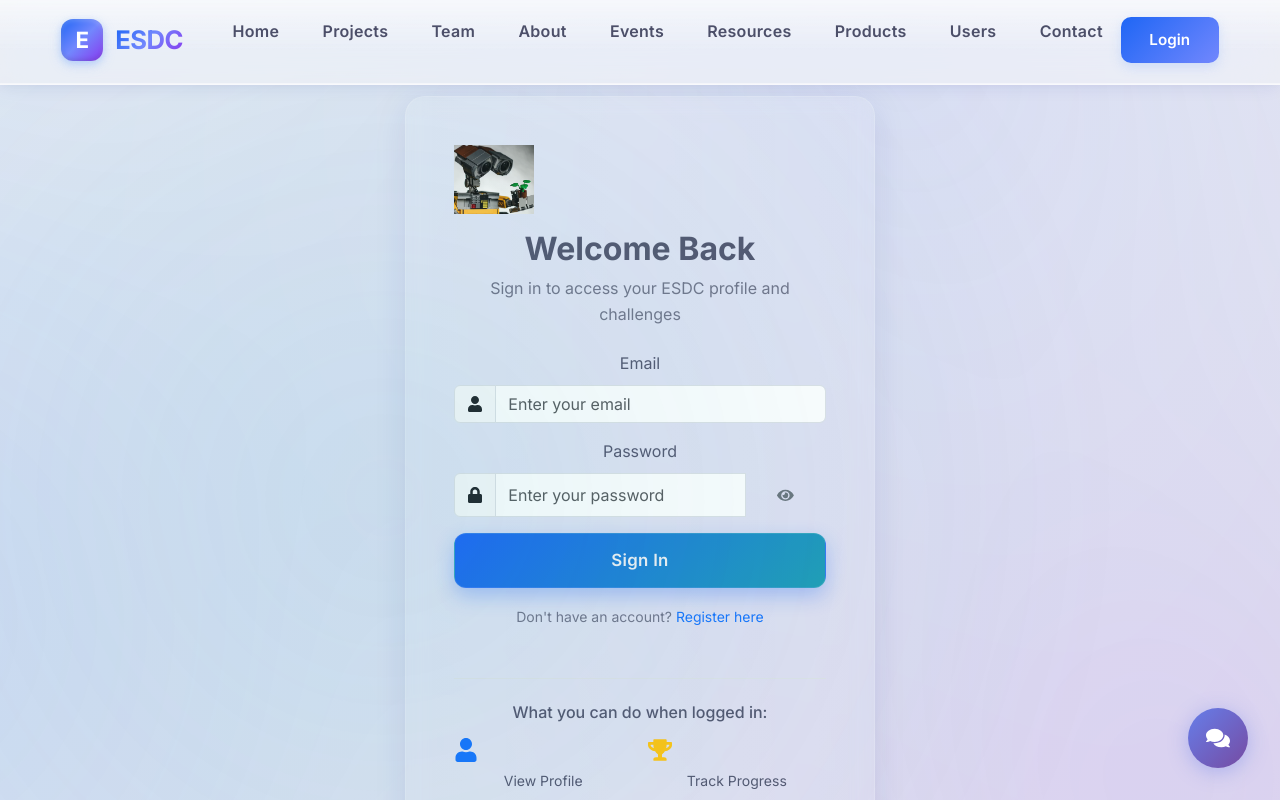
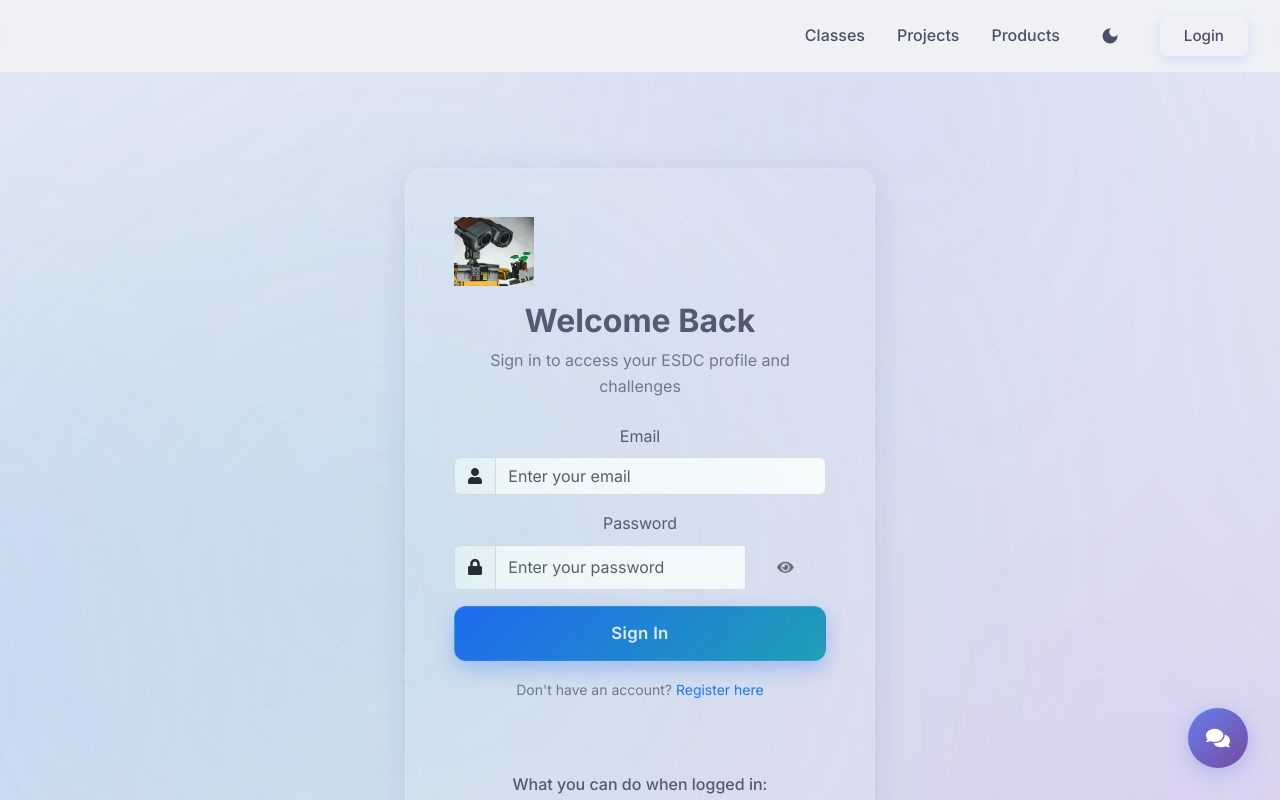
Before and after one commit to aruncs31s/esdc-frontend, a React (Vite) app: page /login in a window 1280 px wide. Shown: the top 800 px of the page. Built offline with nearby package versions, Linux system fonts and the light colour scheme.

Commit message:
new navbar

```diff
--- a/src/App.jsx
+++ b/src/App.jsx
@@ -1,8 +1,8 @@
 import { BrowserRouter as Router, Routes, Route } from 'react-router-dom';
-import { useState, useEffect } from 'react';
 import { AuthProvider } from './contexts/AuthContext';
+import { ThemeProvider } from './contexts/ThemeContext';
 import ProtectedRoute from './components/ProtectedRoute';
-import Navbar from './components/Navbar';
+import Header from './components/Navbar';
 import Home from './pages/Home';
 import Events from './pages/Events';
 import Challenges from './pages/Challenges';
@@ -34,46 +34,10 @@ import SimonGame from './components/games/SimonGame';
 import './index.css';
 
 function App() {
-  const [isDarkMode, setIsDarkMode] = useState(false);
-
-  useEffect(() => {
-    // Initialize theme
-    const prefersDark = window.matchMedia('(prefers-color-scheme: dark)').matches;
-    const storedTheme = localStorage.getItem('theme');
-
-    if (storedTheme === 'dark') {
-      setIsDarkMode(true);
-      document.documentElement.classList.add('dark');
-      document.body.classList.add('dark-mode');
-    } else if (storedTheme === 'light') {
-      setIsDarkMode(false);
-      document.documentElement.classList.remove('dark');
-      document.body.classList.remove('dark-mode');
-    } else if (prefersDark) {
-      setIsDarkMode(true);
-      document.documentElement.classList.add('dark');
-      document.body.classList.add('dark-mode');
-    }
-  }, []);
-
-  const toggleTheme = () => {
-    const newTheme = !isDarkMode;
-    setIsDarkMode(newTheme);
-
-    if (newTheme) {
-      document.documentElement.classList.add('dark');
-      document.body.classList.add('dark-mode');
-      localStorage.setItem('theme', 'dark');
-    } else {
-      document.documentElement.classList.remove('dark');
-      document.body.classList.remove('dark-mode');
-      localStorage.setItem('theme', 'light');
-    }
-  };
-
   return (
     <AuthProvider>
-      <Router>
+      <ThemeProvider>
+        <Router>
         <div className="App">
           <Chatbot />
           <Routes>
@@ -81,153 +45,153 @@ function App() {
             <Route path="/explore" element={<VehicleExplorer />} />
             <Route path="/" element={
               <>
-                <Navbar isDarkMode={isDarkMode} toggleTheme={toggleTheme} />
+                <Header />
                 <Home />
                 <Footer />
               </>
             } />
             <Route path="/login" element={
-              <Login isDarkMode={isDarkMode} toggleTheme={toggleTheme} />
+              <Login />
             } />
             <Route path="/register" element={
-              <Register isDarkMode={isDarkMode} toggleTheme={toggleTheme} />
+              <Register />
             } />
             <Route path="/events" element={
               <>
-                <Navbar isDarkMode={isDarkMode} toggleTheme={toggleTheme} />
+                <Header />
                 <Events />
                 <Footer />
               </>
             } />
             <Route path="/challenges" element={
               <>
-                <Navbar isDarkMode={isDarkMode} toggleTheme={toggleTheme} />
+                <Header />
                 <Challenges />
                 <Footer />
               </>
             } />
             <Route path="/resources" element={
               <>
-                <Navbar isDarkMode={isDarkMode} toggleTheme={toggleTheme} />
+                <Header />
                 <Resources />
                 <Footer />
               </>
             } />
             <Route path="/products" element={
               <>
-                <Navbar isDarkMode={isDarkMode} toggleTheme={toggleTheme} />
+                <Header />
                 <Products />
                 <Footer />
               </>
             } />
             <Route path="/my-products" element={
               <>
-                <Navbar isDarkMode={isDarkMode} toggleTheme={toggleTheme} />
+                <Header />
                 <MyProducts />
                 <Footer />
               </>
             } />
             <Route path="/community-projects" element={
               <>
-                <Navbar isDarkMode={isDarkMode} toggleTheme={toggleTheme} />
+                <Header />
                 <Projects />
                 <Footer />
               </>
             } />
             <Route path="/games" element={
               <>
-                <Navbar isDarkMode={isDarkMode} toggleTheme={toggleTheme} />
+                <Header />
                 <Games />
                 <Footer />
               </>
             } />
             <Route path="/games/snake" element={
               <>
-                <Navbar isDarkMode={isDarkMode} toggleTheme={toggleTheme} />
+                <Header />
                 <SnakeGame />
                 <Footer />
               </>
             } />
             <Route path="/games/tetris" element={
               <>
-                <Navbar isDarkMode={isDarkMode} toggleTheme={toggleTheme} />
+                <Header />
                 <TetrisGame />
                 <Footer />
               </>
             } />
             <Route path="/games/pong" element={
               <>
-                <Navbar isDarkMode={isDarkMode} toggleTheme={toggleTheme} />
+                <Header />
                 <PongGame />
                 <Footer />
               </>
             } />
             <Route path="/games/breakout" element={
               <>
-                <Navbar isDarkMode={isDarkMode} toggleTheme={toggleTheme} />
+                <Header />
                 <BreakoutGame />
                 <Footer />
               </>
             } />
             <Route path="/games/memory" element={
               <>
-                <Navbar isDarkMode={isDarkMode} toggleTheme={toggleTheme} />
+                <Header />
                 <MemoryGame />
                 <Footer />
               </>
             } />
             <Route path="/games/simon" element={
               <>
-                <Navbar isDarkMode={isDarkMode} toggleTheme={toggleTheme} />
+                <Header />
                 <SimonGame />
                 <Footer />
               </>
             } />
             <Route path="/dashboard" element={
               <>
-                <Navbar isDarkMode={isDarkMode} toggleTheme={toggleTheme} />
+                <Header />
                 <Dashboard />
                 <Footer />
               </>
             } />
             <Route path="/leaderboard" element={
               <>
-                <Navbar isDarkMode={isDarkMode} toggleTheme={toggleTheme} />
+                <Header />
                 <Leaderboard />
                 <Footer />
               </>
             } />
             <Route path="/projects" element={
               <>
-                <Navbar isDarkMode={isDarkMode} toggleTheme={toggleTheme} />
+                <Header />
                 <UserProjects />
                 <Footer />
               </>
             } />
             <Route path="/profile" element={
               <>
-                <Navbar isDarkMode={isDarkMode} toggleTheme={toggleTheme} />
-                <UserProfile isDarkMode={isDarkMode} toggleTheme={toggleTheme} />
+                <Header />
+                <UserProfile />
                 <Footer />
               </>
             } />
             <Route path="/profile-card-demo" element={
               <>
-                <Navbar isDarkMode={isDarkMode} toggleTheme={toggleTheme} />
+                <Header />
                 <ProfileCardPage />
                 <Footer />
               </>
             } />
             <Route path="/users" element={
               <>
-                <Navbar isDarkMode={isDarkMode} toggleTheme={toggleTheme} />
+                <Header />
                 <Users />
                 <Footer />
               </>
             } />
             <Route path="/lab" element={
               <>
-                <Navbar isDarkMode={isDarkMode} toggleTheme={toggleTheme} />
+                <Header />
                 <ElectronicsLab />
                 <Footer />
               </>
@@ -235,7 +199,7 @@ function App() {
             <Route path="/admin" element={
               <ProtectedRoute requiredRole="admin">
                 <>
-                  <Navbar isDarkMode={isDarkMode} toggleTheme={toggleTheme} />
+                  <Header />
                   <AdminPanel />
                   <Footer />
                 </>
@@ -244,6 +208,7 @@ function App() {
           </Routes>
         </div>
       </Router>
+      </ThemeProvider>
     </AuthProvider>
   );
 }
--- /dev/null
+++ b/src/components/Header.css
@@ -0,0 +1,166 @@
+/* Header Styles */
+.header {
+  position: sticky;
+  top: 0;
+  z-index: 1000;
+  background: var(--ctp-base);
+  border-bottom: 1px solid var(--ctp-surface0);
+  backdrop-filter: blur(10px);
+  transition: all 0.3s ease;
+}
+
+.header-container {
+  max-width: 1400px;
+  margin: 0 auto;
+  padding: 1rem 2rem;
+  display: flex;
+  justify-content: space-between;
+  align-items: center;
+  gap: 2rem;
+}
+
+.logo {
+  text-decoration: none;
+  color: var(--ctp-text);
+  transition: color 0.3s ease;
+}
+
+.logo:hover {
+  color: var(--ctp-blue);
+}
+
+.logo h1 {
+  margin: 0;
+  font-size: 1.5rem;
+  font-weight: 700;
+  background: linear-gradient(135deg, var(--ctp-blue) 0%, var(--ctp-mauve) 100%);
+  -webkit-background-clip: text;
+  -webkit-text-fill-color: transparent;
+  background-clip: text;
+}
+
+.nav {
+  display: flex;
+  align-items: center;
+  gap: 2rem;
+}
+
+.nav a {
+  text-decoration: none;
+  color: var(--ctp-text);
+  font-weight: 500;
+  transition: color 0.3s ease;
+  position: relative;
+}
+
+.nav a:hover {
+  color: var(--ctp-blue);
+}
+
+.nav a::after {
+  content: '';
+  position: absolute;
+  bottom: -5px;
+  left: 0;
+  width: 0;
+  height: 2px;
+  background: var(--ctp-blue);
+  transition: width 0.3s ease;
+}
+
+.nav a:hover::after {
+  width: 100%;
+}
+
+.admin-link {
+  display: flex;
+  align-items: center;
+  gap: 0.5rem;
+  padding: 0.5rem 1rem;
+  background: var(--ctp-surface0);
+  border-radius: 8px;
+  color: var(--ctp-mauve) !important;
+  transition: all 0.3s ease;
+}
+
+.admin-link:hover {
+  background: var(--ctp-surface1);
+  transform: translateY(-2px);
+}
+
+.theme-toggle {
+  background: var(--ctp-surface0);
+  border: none;
+  border-radius: 8px;
+  padding: 0.5rem;
+  cursor: pointer;
+  display: flex;
+  align-items: center;
+  justify-content: center;
+  color: var(--ctp-text);
+  transition: all 0.3s ease;
+}
+
+.theme-toggle:hover {
+  background: var(--ctp-surface1);
+  transform: scale(1.1);
+}
+
+.profile-button {
+  display: flex;
+  align-items: center;
+  gap: 0.5rem;
+  padding: 0.5rem 1rem;
+  background: var(--ctp-surface0);
+  border: 1px solid var(--ctp-surface1);
+  border-radius: 8px;
+  color: var(--ctp-text);
+  cursor: pointer;
+  transition: all 0.3s ease;
+  font-weight: 500;
+}
+
+.profile-button:hover {
+  background: var(--ctp-surface1);
+  border-color: var(--ctp-blue);
+  transform: translateY(-2px);
+}
+
+.btn-login {
+  display: inline-block;
+  padding: 0.5rem 1.5rem;
+  background: linear-gradient(135deg, var(--ctp-blue) 0%, var(--ctp-mauve) 100%);
+  color: white;
+  text-decoration: none;
+  border-radius: 8px;
+  font-weight: 600;
+  transition: all 0.3s ease;
+}
+
+.btn-login:hover {
+  transform: translateY(-2px);
+  box-shadow: 0 4px 12px rgba(var(--ctp-blue-rgb), 0.3);
+}
+
+/* Responsive styles */
+@media (max-width: 1024px) {
+  .nav {
+    gap: 1.5rem;
+  }
+
+  .logo h1 {
+    font-size: 1.3rem;
+  }
+}
+
+@media (max-width: 768px) {
+  .header-container {
+    padding: 1rem;
+  }
+
+  .nav {
+    display: none;
+  }
+
+  /* Add mobile menu styles here if needed */
+}
--- a/src/components/Login.jsx
+++ b/src/components/Login.jsx
@@ -3,9 +3,11 @@ import { useNavigate, Link } from 'react-router-dom';
 import { FaUser, FaLock, FaEye, FaEyeSlash, FaTrophy, FaCode, FaComments } from 'react-icons/fa';
 import { FiSun, FiMoon } from 'react-icons/fi';
 import { useAuth } from '../hooks/useAuth';
-import Navbar from './Navbar';
+import { useTheme } from '../contexts/ThemeContext';
+import Header from './Navbar';
 
-const Login = ({ isDarkMode, toggleTheme }) => {
+const Login = () => {
+  const { theme } = useTheme();
   const [formData, setFormData] = useState({ email: '', password: '' });
   const [showPassword, setShowPassword] = useState(false);
   const [isLoading, setIsLoading] = useState(false);
@@ -41,9 +43,11 @@ const Login = ({ isDarkMode, toggleTheme }) => {
       setIsLoading(false);
     }
   };
+  const isDarkMode = theme === 'dark';
+
   return (
     <div className="login-page">
-      <Navbar isDarkMode={isDarkMode} toggleTheme={toggleTheme} />
+      <Header />
 
       <section className="hero" style={{ minHeight: 'calc(100vh - 200px)', display: 'flex', alignItems: 'center' }}>
         <div className="container">
--- a/src/components/Navbar.jsx
+++ b/src/components/Navbar.jsx
@@ -1,127 +1,69 @@
-import { useState, useEffect } from 'react';
-import { Link, useNavigate, useLocation } from 'react-router-dom';
-import { FiMenu, FiX, FiUser, FiChevronDown } from 'react-icons/fi';
+// Presentation: Header Component
+import { useState } from 'react';
+import { Link } from 'react-router-dom';
+import { MdLightMode, MdDarkMode } from 'react-icons/md';
+import { FiUser, FiShield } from 'react-icons/fi';
 import { useAuth } from '../hooks/useAuth';
+import { useTheme } from '../contexts/ThemeContext';
 import ProfilePopup from './ProfilePopup';
+import './Header.css';
 
-const Navbar = ({ isDarkMode, toggleTheme }) => {
-  const [isMenuOpen, setIsMenuOpen] = useState(false);
-  const [scrolled, setScrolled] = useState(false);
+export function Header() {
+  const { user, isAuthenticated } = useAuth();
+  const { theme, toggleTheme } = useTheme();
   const [showProfilePopup, setShowProfilePopup] = useState(false);
-  const { isAuthenticated, user } = useAuth();
-  const navigate = useNavigate();
-  const location = useLocation();
-
-  const navItems = [
-    { path: '/', label: 'Home' },
-    { path: '/community-projects', label: 'Projects' },
-    { path: '#team', label: 'Team' },
-    { path: '#about', label: 'About' },
-    { path: '/events', label: 'Events' },
-    { path: '/resources', label: 'Resources' },
-    { path: '/products', label: 'Products' },
-    { path: '/users', label: 'Users' },
-  ];
-
-  const authNavItems = [];
-
-  useEffect(() => {
-    const handleResize = () => window.innerWidth > 768 && setIsMenuOpen(false);
-    const handleScroll = () => setScrolled(window.scrollY > 20);
-
-    window.addEventListener('resize', handleResize);
-    window.addEventListener('scroll', handleScroll);
-    return () => {
-      window.removeEventListener('resize', handleResize);
-      window.removeEventListener('scroll', handleScroll);
-    };
-  }, []);
-
-  useEffect(() => setIsMenuOpen(false), [location]);
-
-  const closeMenu = () => setIsMenuOpen(false);
-  const isActive = (path) => location.pathname === path;
-
-  const handleHashClick = (hash) => {
-    navigate('/');
-    setTimeout(() => (window.location.hash = hash), 100);
-    closeMenu();
-  };
-
-  const renderNavLink = ({ path, label }) => {
-    const isHash = path.startsWith('#');
-    return (
-      <li key={path}>
-        {isHash ? (
-          <a href={path} className="nav-link" onClick={() => handleHashClick(path.substring(1))}>
-            {label}
-          </a>
-        ) : (
-          <Link to={path} className={`nav-link ${isActive(path) ? 'active' : ''}`} onClick={closeMenu}>
-            {label}
-          </Link>
-        )}
-      </li>
-    );
-  };
 
   return (
-    <nav className={`navbar ${scrolled ? 'scrolled' : ''}`}>
-      <div className="nav-container">
-        <Link to="/" className="nav-logo" onClick={closeMenu}>
-          <div className="logo-icon">E</div>
-          <span className="logo-text">ESDC</span>
-        </Link>
+    <>
+      <header className="header">
+        <div className="header-container">
+          <Link to="/" className="logo">
+            <h1>Jyothis Electronics Lab</h1>
+          </Link>
+          <nav className="nav">
+            <Link to="/classes">Classes</Link>
+            <Link to="/projects">Projects</Link>
+            <Link to="/products">Products</Link>
 
-        <ul className={`nav-menu ${isMenuOpen ? 'active' : ''}`}>
-          {navItems.map(renderNavLink)}
-          {isAuthenticated && authNavItems.map(renderNavLink)}
-          {isAuthenticated && user?.role === 'admin' && (
-            <li>
-              <Link to="/admin" className={`nav-link nav-link-admin ${isActive('/admin') ? 'active' : ''}`} onClick={closeMenu}>
-                Admin Panel
+            {/* Show Admin link only for admin users */}
+            {isAuthenticated && user?.role === 'admin' && (
+              <Link to="/admin" className="admin-link">
+                <FiShield size={16} />
+                <span>Admin</span>
               </Link>
-            </li>
-          )}
-          <li>
-            <a href="#contact" className="nav-link" onClick={() => handleHashClick('contact')}>
-              Contact
-            </a>
-          </li>
-        </ul>
+            )}
 
-        <div className="nav-controls">
-          <div className="nav-auth">
-            {!isAuthenticated ? (
-              <Link to="/login" className="btn-login" onClick={closeMenu}>
+            <button onClick={toggleTheme} className="theme-toggle" aria-label="Toggle theme">
+              {theme === 'light' ? <MdDarkMode size={20} /> : <MdLightMode size={20} />}
+            </button>
+
+            {isAuthenticated ? (
+              <button
+                onClick={() => setShowProfilePopup(true)}
+                className="profile-button"
+                aria-label="Open profile menu"
+              >
+                <FiUser size={20} />
+                <span>{user?.name || 'User'}</span>
+              </button>
+            ) : (
+              <Link to="/login" className="btn-login">
                 Login
               </Link>
-            ) : (
-              <button onClick={() => setShowProfilePopup(!showProfilePopup)} className="btn-profile-trigger" title="Open profile menu">
-                <div className="profile-avatar-small">
-                  {user?.avatar_url || user?.avatarUrl || user?.avatar ? (
-                    <img src={user.avatar_url || user.avatarUrl || user.avatar} alt={user.name || 'Profile'} />
-                  ) : (
-                    <FiUser />
-                  )}
-                </div>
-                <span className="profile-name">{user?.name || 'Profile'}</span>
-                <FiChevronDown className={`profile-chevron ${showProfilePopup ? 'open' : ''}`} />
-              </button>
             )}
-          </div>
+          </nav>
+        </div>
+      </header>
 
-          <button className={`hamburger ${isMenuOpen ? 'active' : ''}`} onClick={() => setIsMenuOpen(!isMenuOpen)} aria-label="Toggle menu" aria-expanded={isMenuOpen}>
-            {isMenuOpen ? <FiX className="hamburger-icon" /> : <FiMenu className="hamburger-icon" />}
-          </button>
-        </div>
-      </div>
+      {showProfilePopup && (
+        <ProfilePopup
+          isDarkMode={theme === 'dark'}
+          toggleTheme={toggleTheme}
+          onClose={() => setShowProfilePopup(false)}
+        />
+      )}
+    </>
+  );
+}
 
-      {isAuthenticated && showProfilePopup && (
-        <ProfilePopup isDarkMode={isDarkMode} toggleTheme={toggleTheme} onClose={() => setShowProfilePopup(false)} />
-      )}
-    </nav>
-  );
-};
-
-export default Navbar;
+export default Header;
--- a/src/components/Register.jsx
+++ b/src/components/Register.jsx
@@ -3,8 +3,11 @@ import { useNavigate, Link } from 'react-router-dom';
 import { FaUser, FaEnvelope, FaLock, FaEye, FaEyeSlash, FaGithub } from 'react-icons/fa';
 import { FiSun, FiMoon } from 'react-icons/fi';
 import { useAuth } from '../hooks/useAuth';
+import { useTheme } from '../contexts/ThemeContext';
 
-const Register = ({ isDarkMode, toggleTheme }) => {
+const Register = () => {
+  const { theme, toggleTheme } = useTheme();
+  const isDarkMode = theme === 'dark';
   const [formData, setFormData] = useState({
     name: '',
     email: '',
--- /dev/null
+++ b/src/contexts/ThemeContext.jsx
@@ -0,0 +1,56 @@
+import { createContext, useContext, useState, useEffect } from 'react';
+
+const ThemeContext = createContext();
+
+export const useTheme = () => {
+  const context = useContext(ThemeContext);
+  if (!context) {
+    throw new Error('useTheme must be used within a ThemeProvider');
+  }
+  return context;
+};
+
+export const ThemeProvider = ({ children }) => {
+  const [theme, setTheme] = useState('light');
+
+  useEffect(() => {
+    // Initialize theme
+    const prefersDark = window.matchMedia('(prefers-color-scheme: dark)').matches;
+    const storedTheme = localStorage.getItem('theme');
+
+    if (storedTheme === 'dark') {
+      setTheme('dark');
+      document.documentElement.classList.add('dark');
+      document.body.classList.add('dark-mode');
+    } else if (storedTheme === 'light') {
+      setTheme('light');
+      document.documentElement.classList.remove('dark');
+      document.body.classList.remove('dark-mode');
+    } else if (prefersDark) {
+      setTheme('dark');
+      document.documentElement.classList.add('dark');
+      document.body.classList.add('dark-mode');
+    }
+  }, []);
+
+  const toggleTheme = () => {
+    const newTheme = theme === 'light' ? 'dark' : 'light';
+    setTheme(newTheme);
+
+    if (newTheme === 'dark') {
+      document.documentElement.classList.add('dark');
+      document.body.classList.add('dark-mode');
+      localStorage.setItem('theme', 'dark');
+    } else {
+      document.documentElement.classList.remove('dark');
+      document.body.classList.remove('dark-mode');
+      localStorage.setItem('theme', 'light');
+    }
+  };
+
+  return (
+    <ThemeContext.Provider value={{ theme, toggleTheme }}>
+      {children}
+    </ThemeContext.Provider>
+  );
+};
```
